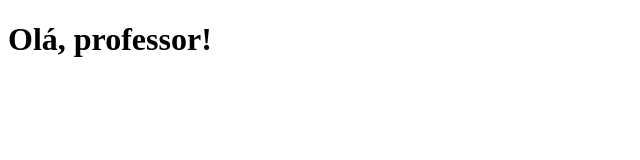
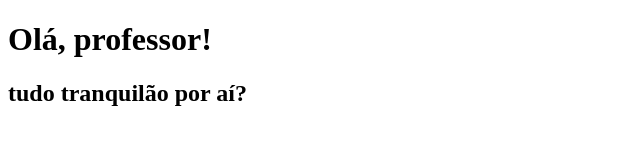
Before and after one commit to TahiaPassos/T-picos-Especiais-Fatec, a plain HTML site: page index.html in a window 1280 px wide. Shown: the whole page, without its empty margins (0-640 px from the left). Drawn offline with Linux system fonts and the light colour scheme.

Commit message:
segundo commit

```diff
--- a/index.html
+++ b/index.html
@@ -8,5 +8,6 @@
 </head>
 <body>
   <h1>Olá, professor!</h1>
+  <h2>tudo tranquilão por aí?</h2>
 </body>
 </html>
```
